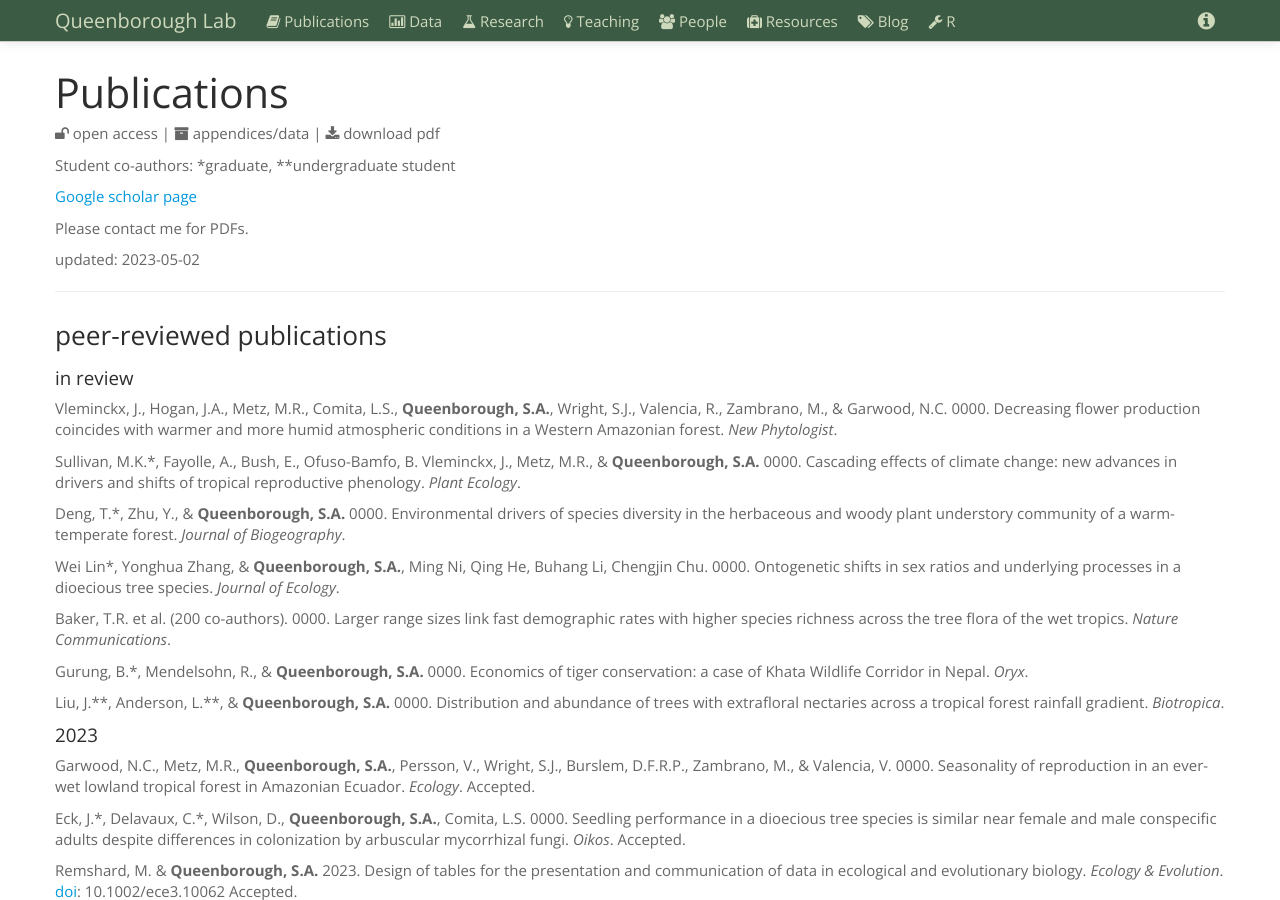
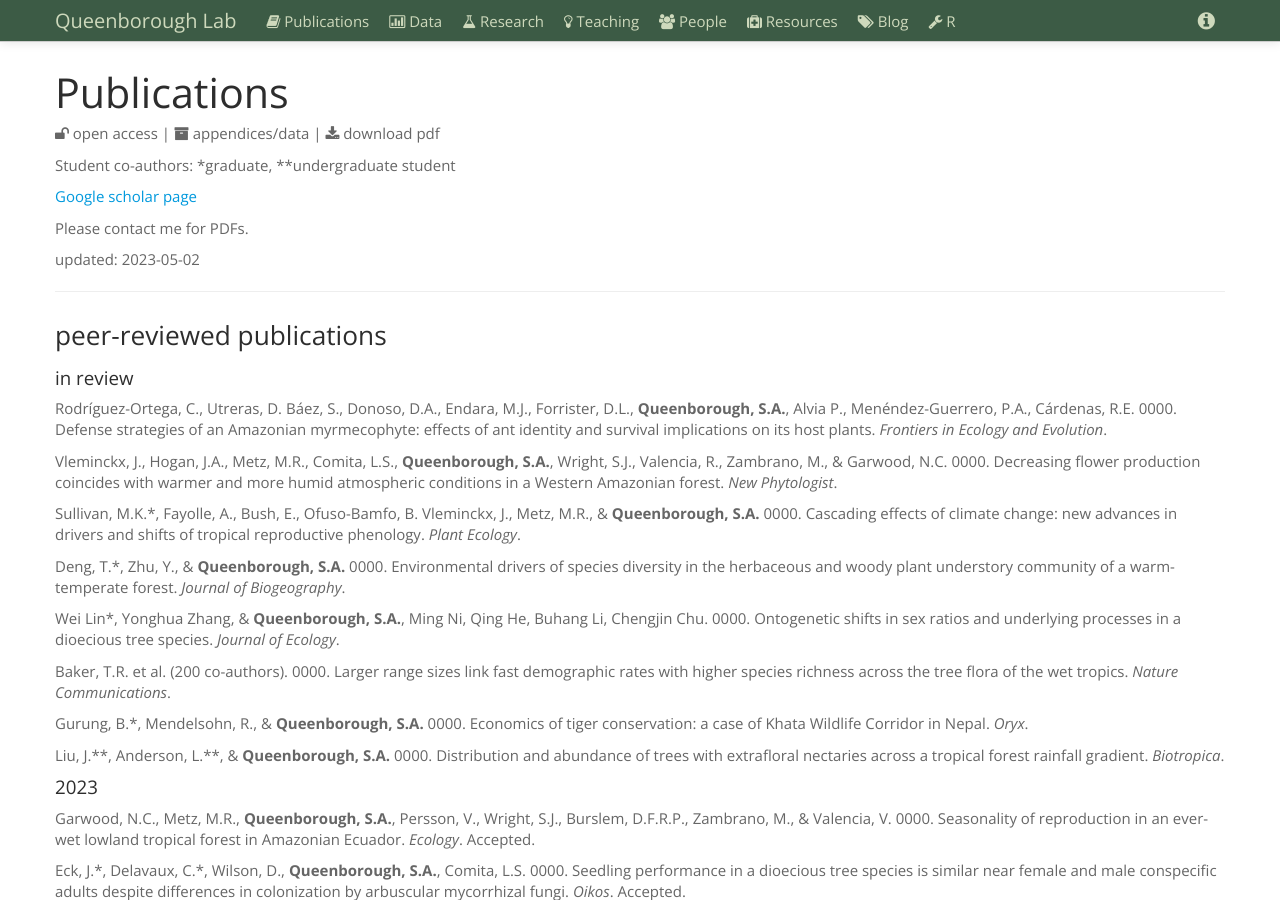
Before and after one commit to saq/saq.github.io, a Jekyll site: the page built from publications.md, in a window 1280 px wide and 900 px high. Built offline with Jekyll 4.4.1, drawn with Linux system fonts in a browser that asks for light colours.

Commit message:
Update publications.md

```diff
--- a/publications.md
+++ b/publications.md
@@ -48,7 +46,7 @@ Kambach, S., Bruelheide, H. Comita, L.S., Condit, R., Aguilar, S., Chang-Yang, C
 
 #### in review
 
-
+Rodríguez-Ortega, C., Utreras, D. Báez, S., Donoso, D.A., Endara, M.J., Forrister, D.L., **Queenborough, S.A.**, Alvia P., Menéndez-Guerrero, P.A.,  Cárdenas, R.E. 0000. Defense strategies of an Amazonian myrmecophyte: effects of ant identity and survival implications on its host plants. *Frontiers in Ecology and Evolution*.
 
 Vleminckx, J., Hogan, J.A., Metz, M.R., Comita, L.S., **Queenborough, S.A.**, Wright, S.J., Valencia, R., Zambrano, M., & Garwood, N.C. 0000. Decreasing flower production coincides with warmer and more humid atmospheric conditions in a Western Amazonian forest. *New Phytologist*.
 
```
Also changed, not shown: other parts of publications.md (+0 -2 lines).
